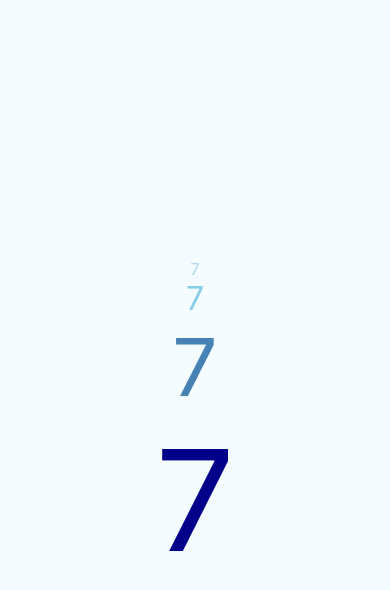
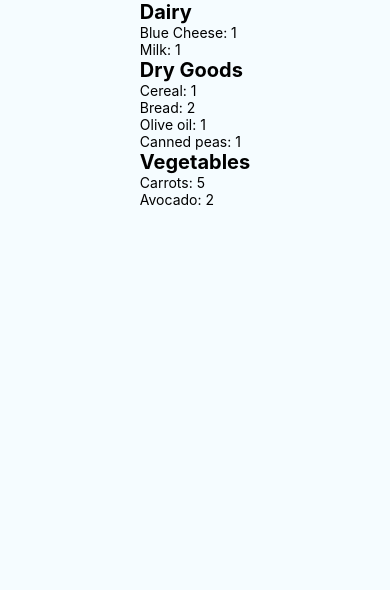
Before and after one commit to AmberWilkie/groceit_mobile, a React Native app: screen / in a window 390 px wide. Shown: the top 590 px of the page. Built offline with nearby package versions, Linux system fonts and the light colour scheme.

Commit message:
Use fake grocery list

```diff
--- a/src/App.js
+++ b/src/App.js
@@ -9,18 +9,97 @@ import {
   AppRegistry,
   StyleSheet,
   Text,
-  View
+  View,
+  Image,
+  SectionList
 } from 'react-native';
 import Counter from './components/Counter';
 
+import bag from './images/grocery-bag.jpg';
+
+const groceryList = [
+  {
+    id: 0,
+    name: 'Dairy',
+    data: [
+      { id: 0, name: 'Blue Cheese', quantity: 1},
+      { id: 1, name: 'Milk', quantity: 1},
+    ],
+  },
+  {
+    id: 1,
+    name: 'Dry Goods',
+    data: [
+      { id: 0, name: 'Cereal', quantity: 1},
+      { id: 1, name: 'Bread', quantity: 2},
+      { id: 2, name: 'Olive oil', quantity: 1},
+      { id: 3, name: 'Canned peas', quantity: 1},
+    ],
+  },
+  {
+    id: 2,
+    name: 'Vegetables',
+    data: [
+      { id: 0, name: 'Carrots', quantity: 5},
+      { id: 1, name: 'Avocado', quantity: 2}
+    ],
+  }
+];
+
 export default class groceit_mobile extends Component {
+  state = {
+    groceryList: []
+  }
+
+  searchNasa = async () => {
+    const json = await fetch('https://images-api.nasa.gov/search?q=jupiter');
+    json.json()
+      .then( data => {
+        console.log(data.collection.items[0]);
+        this.setState({
+          nasaItems: data.collection.items.map(
+            item => {
+              console.log({...item, renderItem: this.renderItem})
+              return {...item, renderItem: this.renderItem}
+            }
+          ).slice(0, 20),
+        })
+      }).done();
+  }
+
+  getGroceryList = () => {
+    this.setState({
+      groceryList: groceryList.map(
+        item => {
+          return {...item, renderItem: this.renderItem}
+        }
+      ),
+    })
+  }
+
+  renderItem = ({item}) => (
+    <View>
+      <Text>{item.name}: {item.quantity}</Text>
+    </View>
+  )
+
+  componentDidMount() {
+    this.getGroceryList();
+  }
+
   render() {
+    const renderSectionHeader = ({section}) => {
+      return (
+        <Text style={{fontSize: 20, fontWeight: 'bold'}}>{section.name}</Text>
+      )
+    }
+
     return (
       <View style={styles.container}>
-        <Counter color={'lightblue'} size={16} />
-        <Counter color={'skyblue'} size={32} />
-        <Counter color={'steelblue'} size={80} />
-        <Counter color={'darkblue'} size={140} />
+        <SectionList
+          sections={this.state.groceryList}
+          renderSectionHeader={renderSectionHeader}
+          keyExtractor={ ({id}) => id } />
       </View>
     );
   }
@@ -43,4 +122,8 @@ const styles = StyleSheet.create({
     color: '#333333',
     marginBottom: 5,
   },
+  image: {
+    height: 220,
+    width: 180,
+  },
 });
```
Also changed, not shown: src/images/grocery-bag.jpg (added).
